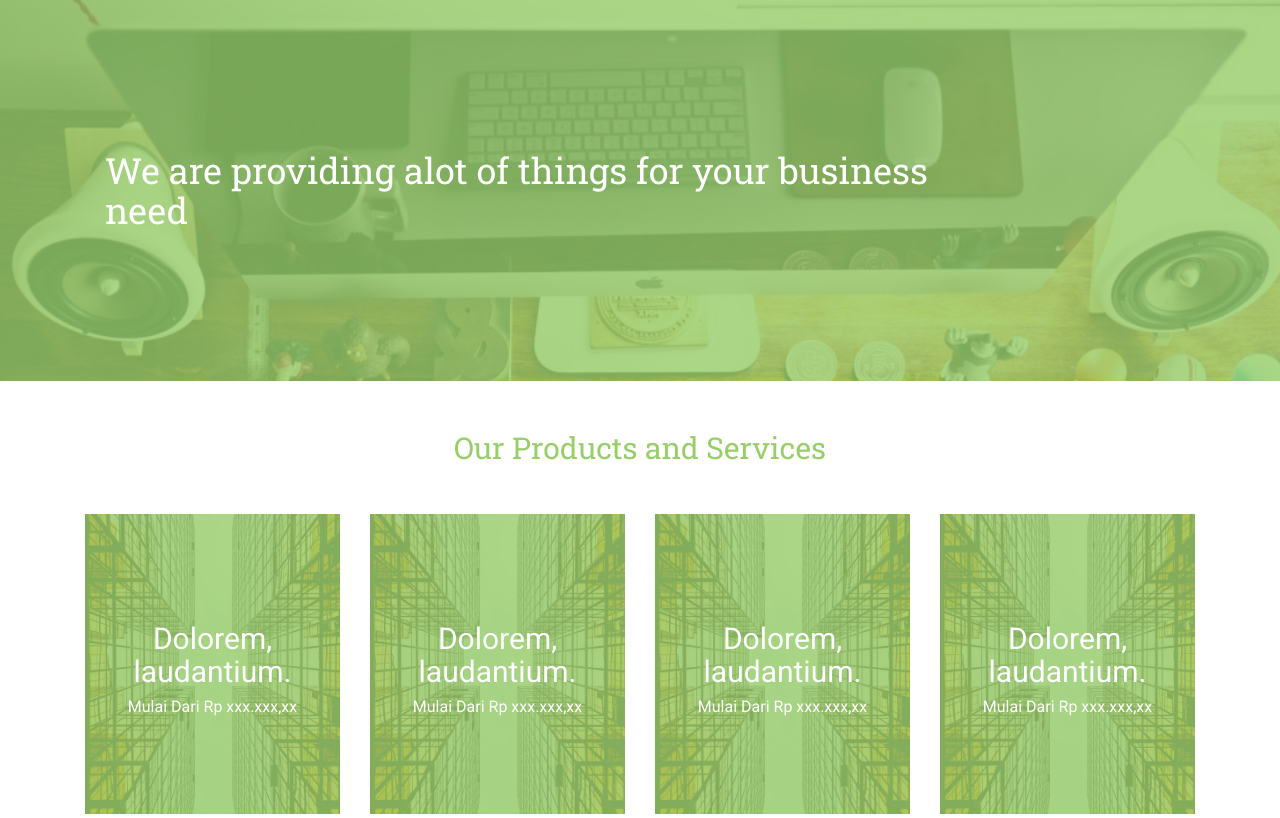
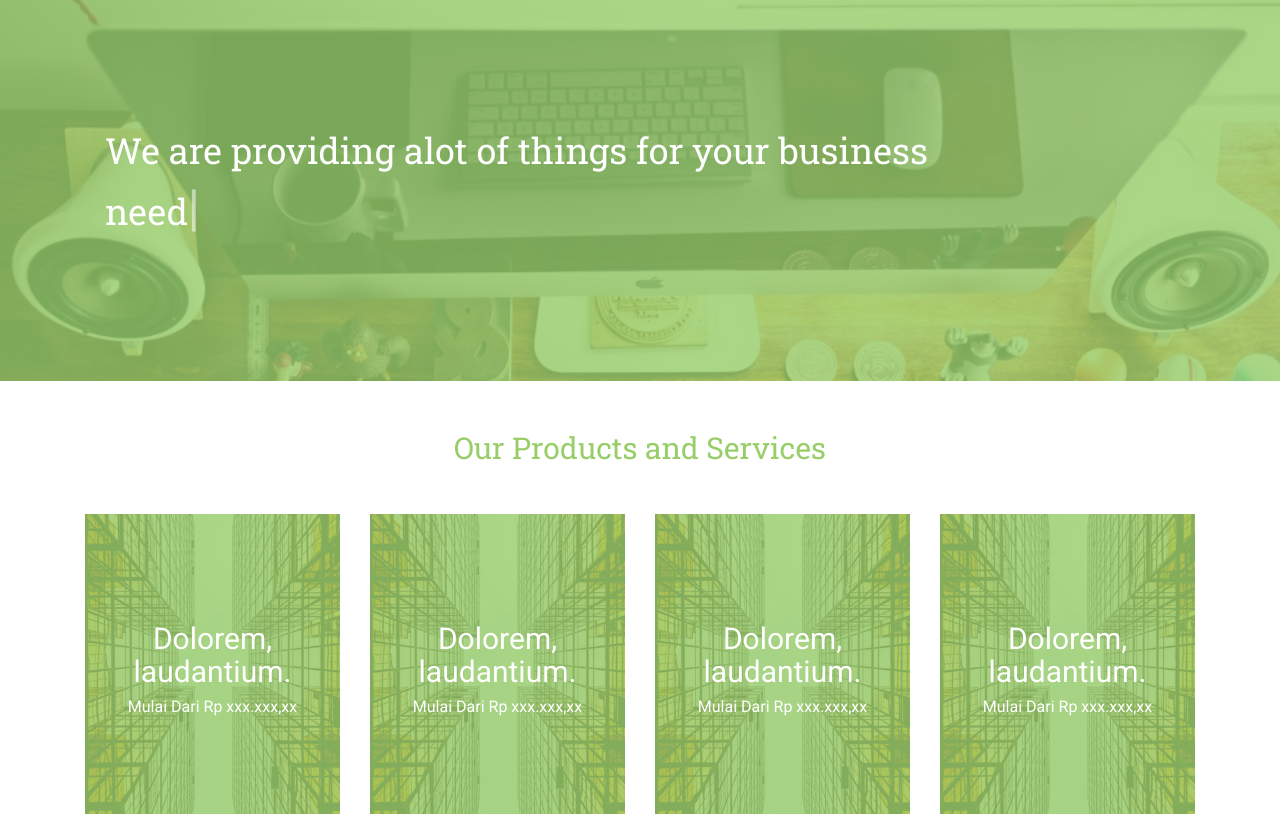
Before and after one commit to imam/juliantech-design, a website: page index.html in a window 1280 px wide. Shown: the part 180-998 px from the top of the page. Drawn offline with nearby package versions, Linux system fonts and the light colour scheme.

Commit message:
Fixing top-section typing effect

```diff
--- a/index.html
+++ b/index.html
@@ -25,7 +25,7 @@
     <script src="src/js/typed.js"></script>
     <script>
         $(function () {
-            $('.top-section-text-no-js').addClass('hidden')
+            $('.homepage-top-section-text-no-js').addClass('hidden')
         })
     </script>
 </head>
--- a/src/js/plugins.js
+++ b/src/js/plugins.js
@@ -23,7 +23,7 @@
 
 // Place any jQuery/helper plugins in here.
 $(document).ready(function(){
-    $('.top-section-text-js').typed({
+    $('.homepage-top-section-text-js').typed({
         strings: ['We are providing alot of things for your business need']
     })
 });
--- a/src/sass/pages/homepage/_homepage-productsandservices-section.scss
+++ b/src/sass/pages/homepage/_homepage-productsandservices-section.scss
@@ -42,9 +42,12 @@
   }
   &-item-bg-image{
     height: 100%;
-    background-image: url("../img/download2.jpg");
+    background-image: url("../img/Untitled-1.jpg");
     background-position: center center;
-    background-size: cover;
+    background-size: 100%;
+    &:hover{
+      background-size: 150%;
+    }
   }
   &-item-pricing{
     font-size: 16px;
```
Also changed, not shown: src/css/styles.css, src/img/Untitled-1.jpg (added).
